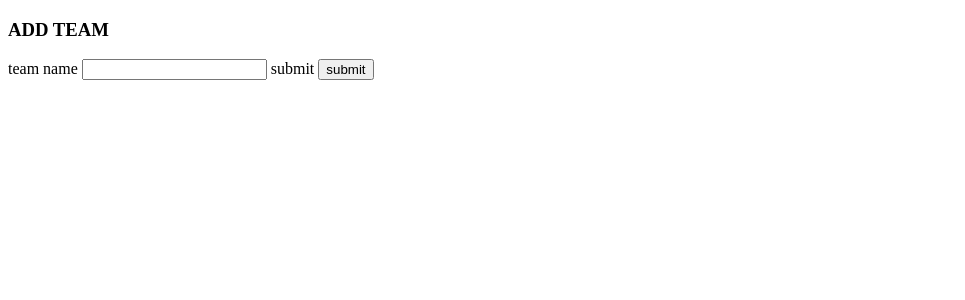
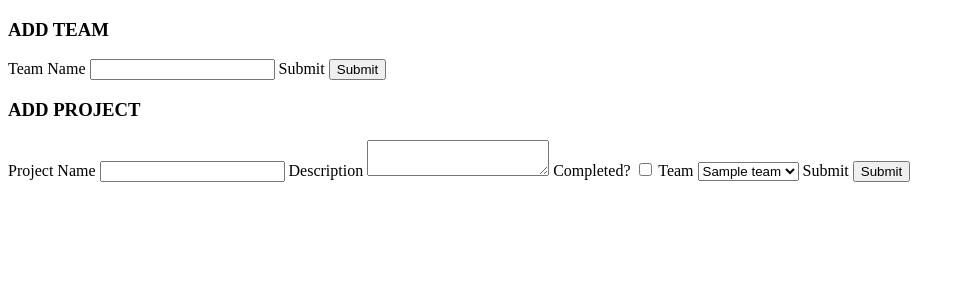
Before and after one commit to lanemunds/team_project_app, a Flask app: page / in a window 1280 px wide. Shown: the top 300 px of the page, without its empty margins (0-965 px from the left). Run offline with Flask 2, Linux system fonts and the light colour scheme; tables that the repository leaves empty hold one stand-in row (values such as "Sample post").

Commit message:
part 4 complete

```diff
--- a/forms.py
+++ b/forms.py
@@ -1,8 +1,18 @@
 from flask_wtf import FlaskForm
-from wtforms import StringField, SubmitField
+from wtforms import StringField, SubmitField,TextAreaField,BooleanField,SelectField
 from wtforms.validators import DataRequired, Length
 
 
 class TeamForm(FlaskForm):
-    team_name = StringField('team name', validators= [DataRequired(),Length(min=4, max=255)])
-    submit = SubmitField('submit')
+    team_name = StringField('Team Name', validators= [DataRequired(),Length(min=4, max=255)])
+    submit = SubmitField("Submit")
+
+class ProjectForm(FlaskForm):
+    project_name = StringField('Project Name', validators=[DataRequired(), Length(min=4, max=255)])
+    description = TextAreaField('Description')
+    completed = BooleanField("Completed?")
+    team_selection = SelectField("Team")
+    submit = SubmitField("Submit")
+
+    def update_teams(self, teams):
+        self.team_selection.choices = [ (team.id, team.team_name) for team in teams ]
--- a/server.py
+++ b/server.py
@@ -1,14 +1,19 @@
 from flask import Flask, render_template, redirect, url_for
 
-from forms import TeamForm
+from forms import TeamForm, ProjectForm
+from model import User,Team,Project, connect_to_db
 
 app = Flask(__name__)
 app.secret_key = "keep this secret"
 
+user_id = 1
+
 @app.route("/")
 def home():
     team_form = TeamForm()
-    return render_template('home.html', team_form = team_form)
+    project_form= ProjectForm()
+    project_form.update_teams(User.query.get(user_id).teams)
+    return render_template('home.html', team_form = team_form, project_form = project_form)
 
 @ app.route("/add-team", methods = ["POST"])
 def add_team():
@@ -20,7 +25,18 @@ def add_team():
     else:
         return redirect(url_for("home"))
 
+@app.route("/add-project", methods=["POST"])
+def add_project():
+    project_form = ProjectForm()
+    project_form.update_teams(User.query.get(user_id).teams)
+
+    if project_form.validate_on_submit():
+        print(project_form.project_name.data)
+        return redirect(url_for("home"))
+    else:
+        return redirect(url_for("home"))
 
 
 if __name__ == "__main__":
+    connect_to_db(app)
     app.run(debug = True)
--- a/templates/home.html
+++ b/templates/home.html
@@ -15,5 +15,22 @@
         }}
       </form>
     </div>
+
+    <div class="form-container">
+      <h3>ADD PROJECT</h3>
+      <form action="{{ url_for('add_project') }}" method="POST">
+        {{ project_form.csrf_token() }}
+        {{ project_form.project_name.label }}
+        {{ project_form.project_name }}
+        {{ project_form.description.label }}
+        {{ project_form.description }}
+        {{ project_form.completed.label }}
+        {{ project_form.completed }}
+        {{ project_form.team_selection.label }}
+        {{ project_form.team_selection }}
+        {{ project_form.submit.label }}
+        {{ project_form.submit }}
+    </form>
+    </div>
   </body>
 </html>
```
